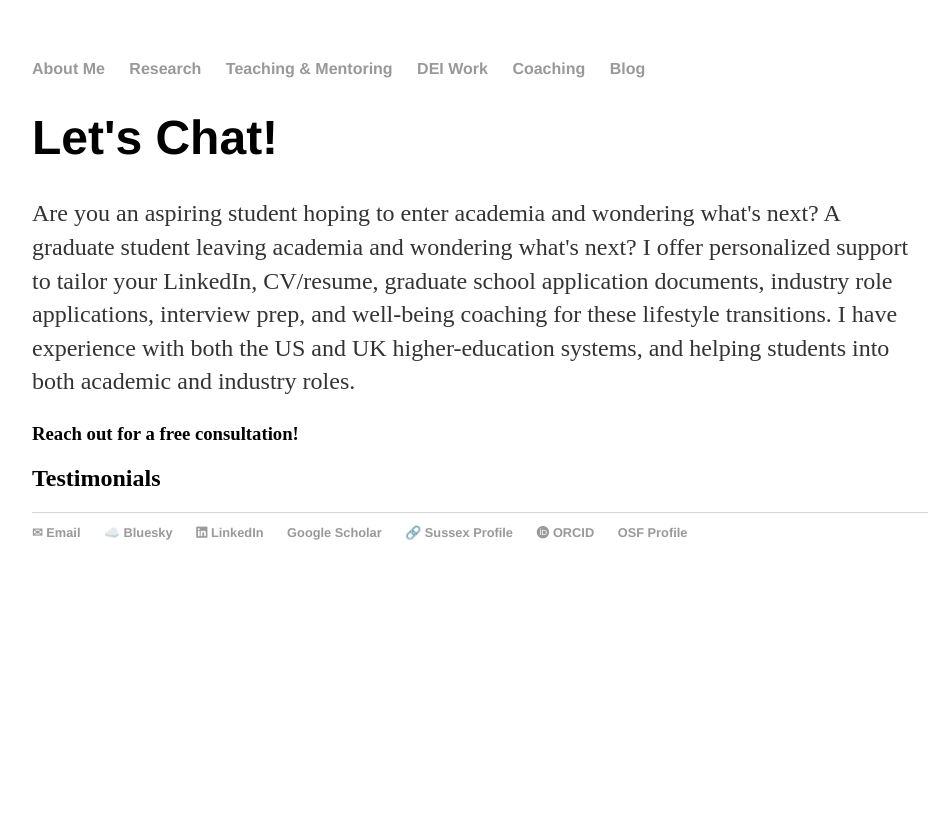
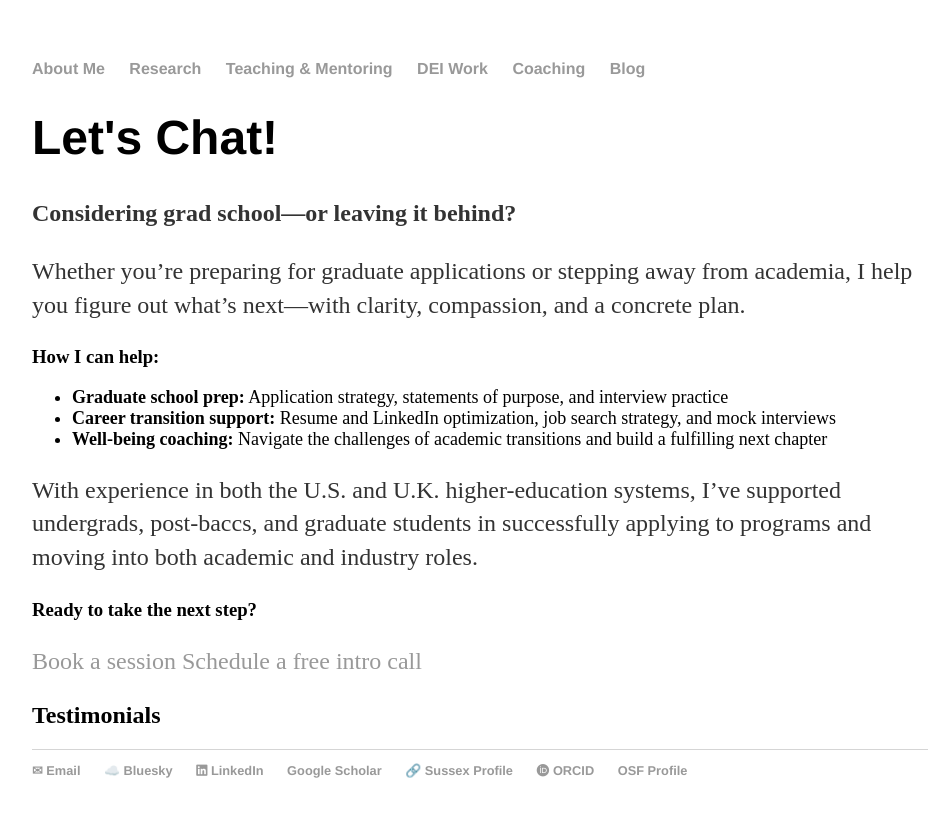
Before and after one commit to cdfine/cdfine.github.io, a Jekyll site: the page built from coaching.html, in a window 1280 px wide. Shown: the top 817 px of the page, without its empty margins (160-1103 px from the left). Built offline with Jekyll 4.4.1, drawn with Linux system fonts in a browser that asks for light colours; a style sheet for code colours, icons or effects is not loaded.

Commit message:
Update coaching.html

```diff
--- a/coaching.html
+++ b/coaching.html
@@ -10,12 +10,32 @@ title: Carli Fine | Let's Chat!
 </style>
 
 <div class="blurb">
-<h1>Let's Chat!</h1>
-<p>Are you an aspiring student hoping to enter academia and wondering what's next? A graduate student leaving academia and wondering what's next? I offer personalized support to tailor your LinkedIn, CV/resume, graduate school application documents, industry role applications, interview prep, and well-being coaching for these lifestyle transitions. I have experience with both the US and UK higher-education systems, and helping students into both academic and industry roles.</p>
+  <h1>Let's Chat!</h1>
 
-  <h3>Reach out for a free consultation!</h3>
+  <p><strong>Considering grad school—or leaving it behind?</strong></p>
+  <p>
+    Whether you’re preparing for graduate applications or stepping away from academia,
+    I help you figure out what’s next—with clarity, compassion, and a concrete plan.
+  </p>
+
+  <h3>How I can help:</h3>
+  <ul>
+    <li class="larger-font"><strong>Graduate school prep:</strong> Application strategy, statements of purpose, and interview practice</li>
+    <li class="larger-font"><strong>Career transition support:</strong> Resume and LinkedIn optimization, job search strategy, and mock interviews</li>
+    <li class="larger-font"><strong>Well-being coaching:</strong> Navigate the challenges of academic transitions and build a fulfilling next chapter</li>
+  </ul>
+
+  <p>
+    With experience in both the U.S. and U.K. higher-education systems, I’ve supported
+    undergrads, post-baccs, and graduate students in successfully applying to programs
+    and moving into both academic and industry roles.
+  </p>
+
+  <h3>Ready to take the next step?</h3>
+  <p>
+    <a class="cta-button" href="mailto:c.fine@sussex.ac.uk?subject=Booking a Session with Carli">Book a session</a>
+    <a class="cta-button" href="mailto:c.fine@sussex.ac.uk?subject=Intro Call with Carli">Schedule a free intro call</a>
+  </p>
 
   <h2>Testimonials</h2>
-
-
-  </div><!-- /.blurb -->
+</div><!-- /.blurb -->
```
